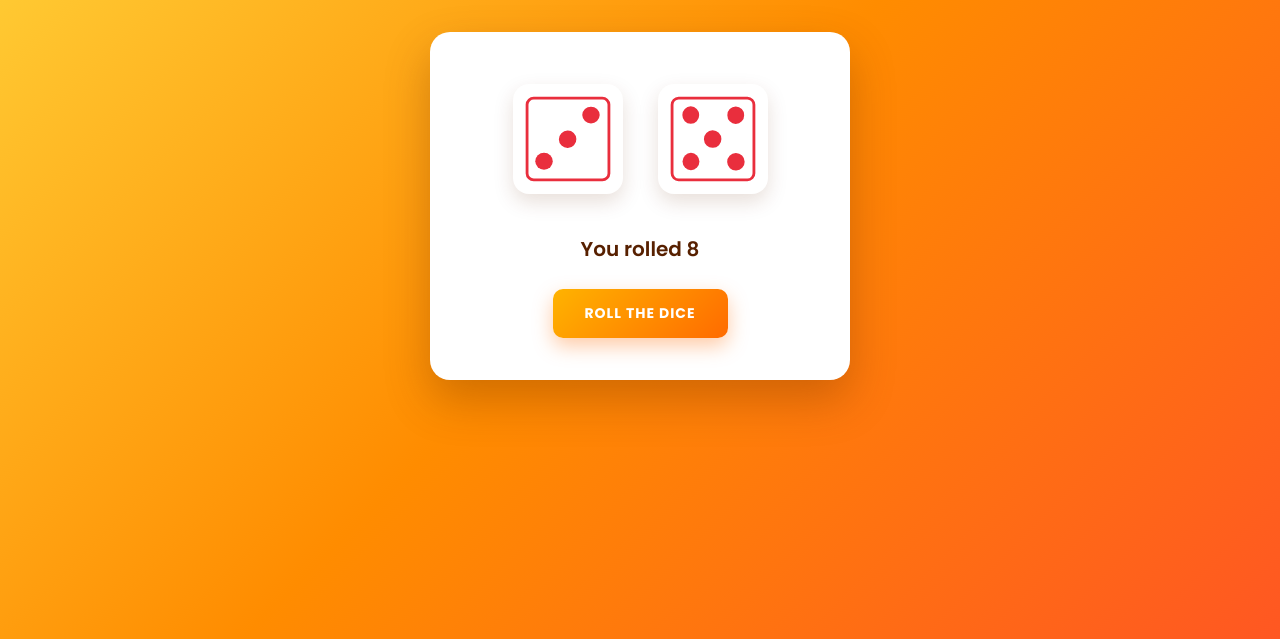
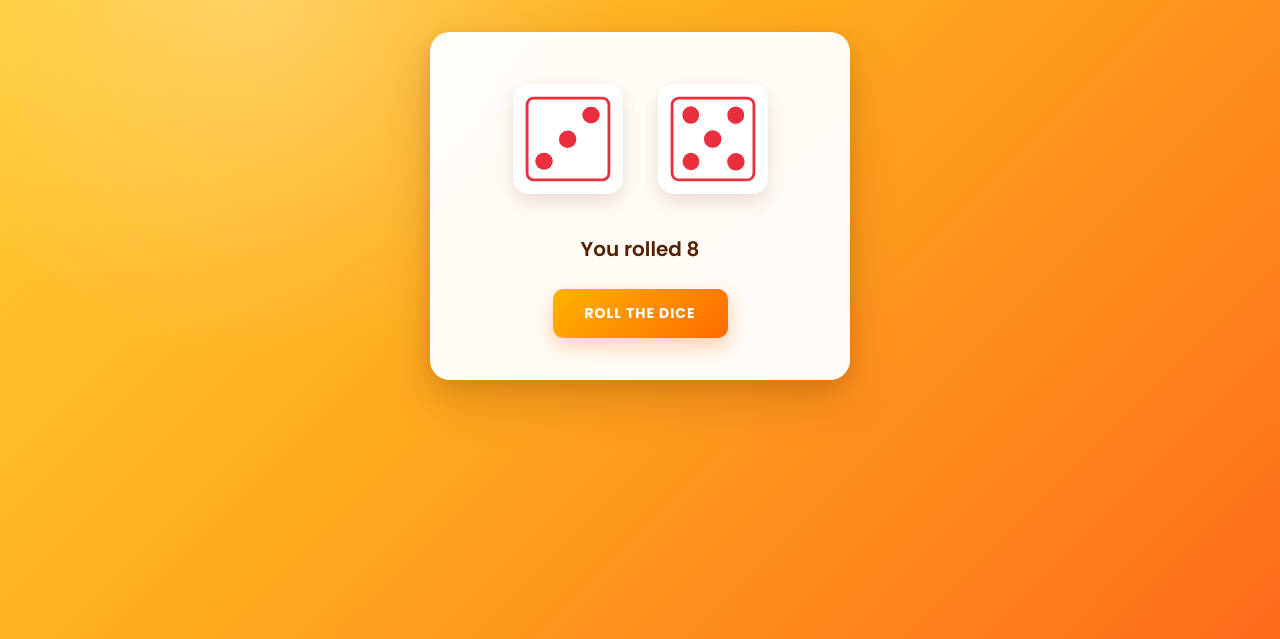
Before and after one commit to Rahul-Khatavkar/Dice-Roll-Project, a website: page index.html in a window 1280 px wide. Shown: the part 161-800 px from the top of the page. Drawn offline with Linux system fonts and the light colour scheme.

Commit message:
Update style.css

```diff
--- a/style.css
+++ b/style.css
@@ -1,17 +1,33 @@
 * {
+    padding: 0;
     margin: 0;
-    padding: 0;
     box-sizing: border-box;
 }
 
 body {
     min-height: 100vh;
+    display: flex;
+    justify-content: center;
     font-family: "Poppins", sans-serif;
-    background: linear-gradient(135deg, #ffd43b, #ff8c00, #ff5722);
-    color: #4a1c00;
+
+    background:
+        radial-gradient(
+            circle at 20% 20%,
+            rgba(255, 255, 255, 0.25),
+            transparent 30%
+        ),
+        linear-gradient(
+            135deg,
+            #ffd43b 0%,
+            #ffad1f 45%,
+            #ff6b1a 100%
+        );
+
+    color: #2b1600;
 }
 
 .game {
+    width: 100%;
     min-height: 100vh;
     display: flex;
     flex-direction: column;
@@ -19,11 +35,14 @@ body {
     padding-top: 70px;
 }
 
+/* Heading */
+
 h1 {
     font-size: 38px;
     font-weight: 700;
     color: #7a2500;
     text-align: center;
+    margin: 0;
 }
 
 .subtitle {
@@ -35,19 +54,28 @@ h1 {
     text-align: center;
 }
 
+/* Game Card */
+
 .container {
     width: 420px;
     max-width: 90%;
     padding: 40px 35px;
-    background: #ffffff;
+
+    background: rgba(255, 255, 255, 0.96);
+
+    border: 2px solid rgba(255, 255, 255, 0.7);
     border-radius: 20px;
-    border: 2px solid rgba(255, 255, 255, 0.8);
-    box-shadow: 0 20px 45px rgba(100, 40, 0, 0.3);
+
+    box-shadow:
+        0 20px 45px rgba(120, 50, 0, 0.25),
+        0 5px 15px rgba(120, 50, 0, 0.12);
 
     display: flex;
     flex-direction: column;
     align-items: center;
 }
+
+/* Dice */
 
 .dice-wrapper {
     width: 100%;
@@ -62,10 +90,16 @@ h1 {
     width: 110px;
     height: 110px;
     padding: 8px;
+
     background: #ffffff;
+
     border-radius: 16px;
-    box-shadow: 0 8px 20px rgba(100, 40, 0, 0.15);
+
+    box-shadow:
+        0 8px 20px rgba(120, 50, 0, 0.15);
 }
+
+/* Result */
 
 #total {
     font-size: 20px;
@@ -74,41 +108,58 @@ h1 {
     margin: 20px 0 25px;
 }
 
+/* Button */
+
 button {
     width: 175px;
     padding: 14px 0;
+
     border: none;
     outline: none;
 
-    background: linear-gradient(135deg, #ffb300, #ff6b00);
+    background: linear-gradient(
+        135deg,
+        #ffb300,
+        #ff6b00
+    );
 
     color: #ffffff;
+
     font-family: "Poppins", sans-serif;
     font-size: 14px;
     font-weight: 700;
+
     letter-spacing: 1px;
 
     border-radius: 10px;
+
     cursor: pointer;
 
-    box-shadow: 0 8px 20px rgba(255, 107, 0, 0.35);
+    box-shadow:
+        0 8px 20px rgba(255, 107, 0, 0.3);
+
     transition: 0.25s ease;
 }
 
 button:hover {
     transform: translateY(-2px);
-    box-shadow: 0 12px 25px rgba(255, 107, 0, 0.45);
+
+    box-shadow:
+        0 12px 25px rgba(255, 107, 0, 0.4);
 }
 
 button:active {
     transform: translateY(1px);
 }
 
+/* Dice Animation */
+
 .shake {
     animation: shake 0.5s infinite;
 }
 
 @keyframes shake {
+
     0% {
         transform: rotate(30deg) scale(1.05);
     }
@@ -121,6 +172,8 @@ button:active {
         transform: rotate(30deg) scale(1.05);
     }
 }
+
+/* Mobile */
 
 @media screen and (max-width: 500px) {
 
```
